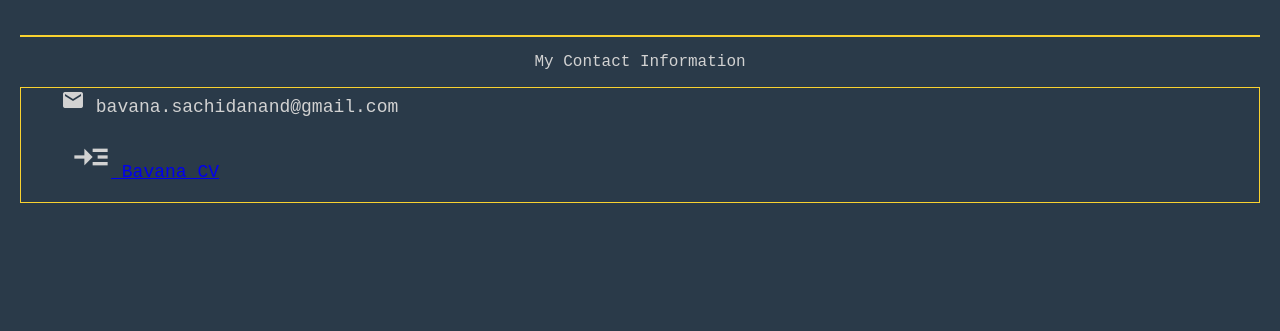
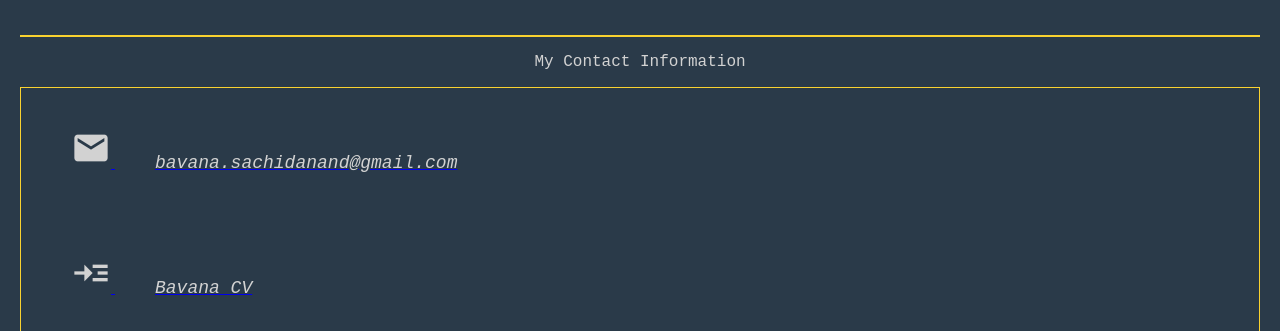
Before and after one commit to bavsac/portfolio, a plain HTML site: page myDetails/contact-me.html in a window 1280 px wide. Shown: the part 105-436 px from the top of the page. Drawn offline with Linux system fonts and the light colour scheme.

Commit message:
made some changes to contact page

```diff
--- a/myDetails/contact-me.html
+++ b/myDetails/contact-me.html
@@ -46,12 +46,16 @@
         <p class="contact-text">My Contact Information</p>
       </div>
       <div class="contact-bottom">
-        <div class="contact-info">
-          <i class="material-icons">email</i> bavana.sachidanand@gmail.com
+        <div class="contact-item">
+          <a href="mailto:bavana.sachidanand@gmail.com">
+            <i class="material-icons">email</i>
+            <i class="contact-info"> bavana.sachidanand@gmail.com</i></a
+          >
         </div>
-        <div class="contact-info">
+        <div class="contact-item">
           <a href="BAVANA SACHIDANAND.pdf"
-            ><i class="material-icons">read_more</i> Bavana CV</a
+            ><i class="material-icons">read_more</i>
+            <i class="contact-info">Bavana CV</i></a
           >
         </div>
       </div>
--- a/myDetails/styles.css
+++ b/myDetails/styles.css
@@ -88,11 +88,15 @@ img {
 .about-bottom {
   width: fit-content;
   border: 1px solid #f9d230;
+  padding-bottom: 32px;
 }
 .about-me-text {
   text-align: center;
   color: #d2d2d2;
   font-family: 'Courier New', Courier, monospace;
+}
+.about-footer {
+  padding: 20px;
 }
 .skills-top {
   width: auto;
@@ -186,3 +190,7 @@ img {
   font-family: 'Courier New', Courier, monospace;
   font-size: large;
 }
+
+.contact-item {
+  border: 40px solid transparent;
+}
```
